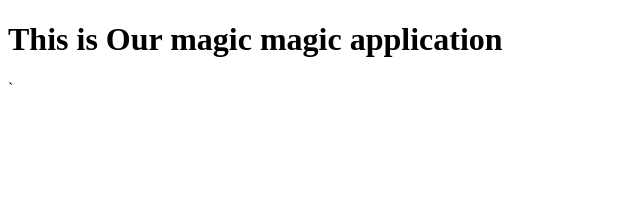
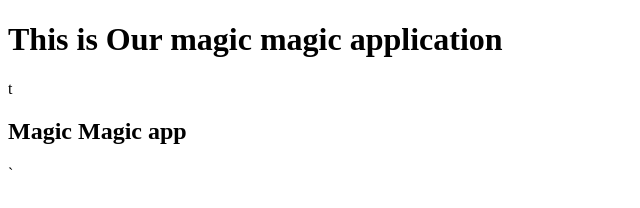
Before and after one commit to vaibhavihole05/magic-magic, a plain HTML site: page index.html in a window 1280 px wide. Shown: the whole page, without its empty margins (0-640 px from the left). Drawn offline with Linux system fonts and the light colour scheme.

Commit message:
heading added

```diff
--- a/index.html
+++ b/index.html
@@ -7,5 +7,6 @@
 </head>
 <body>
     <h1>This is Our magic magic application</h1>
+    t<h2>Magic Magic app</h2>
 </body>
 </html>`
```
Also changed, not shown: contact.html (+1 -1 lines).
